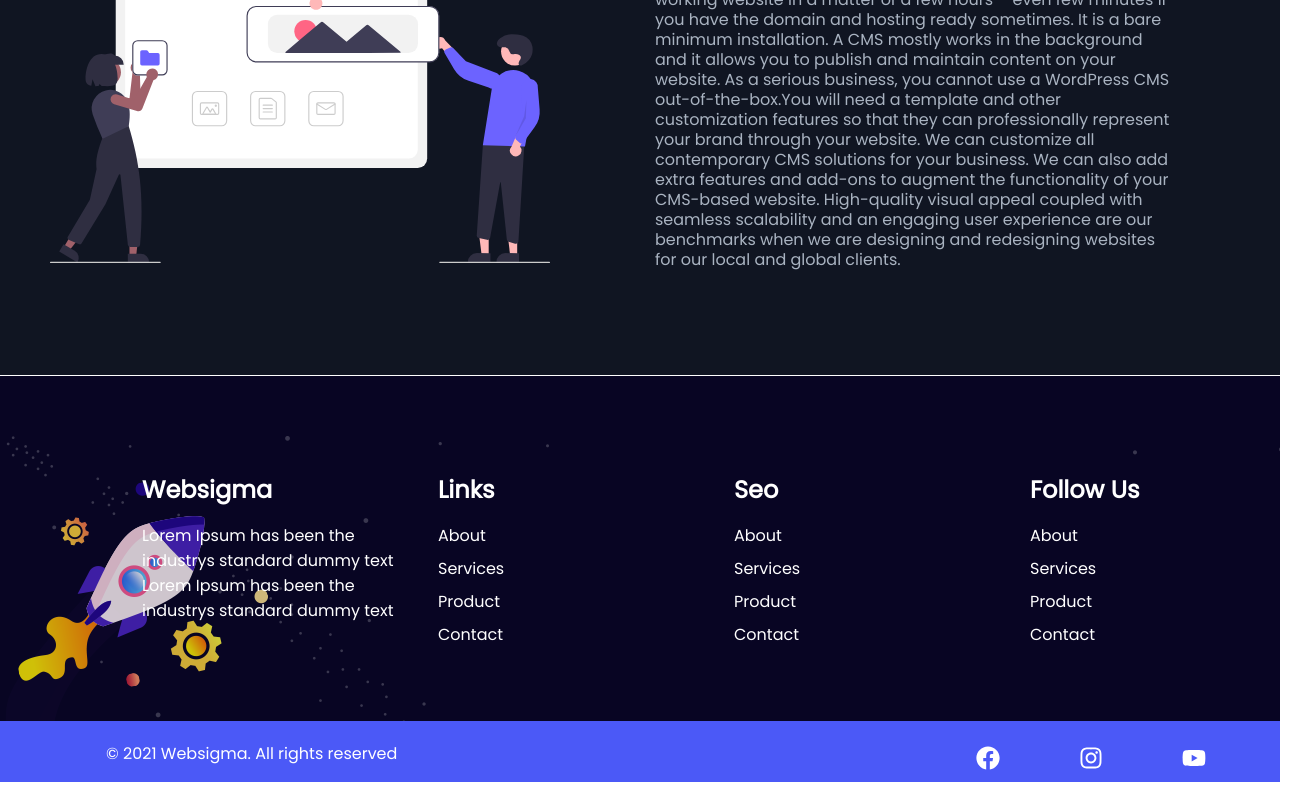
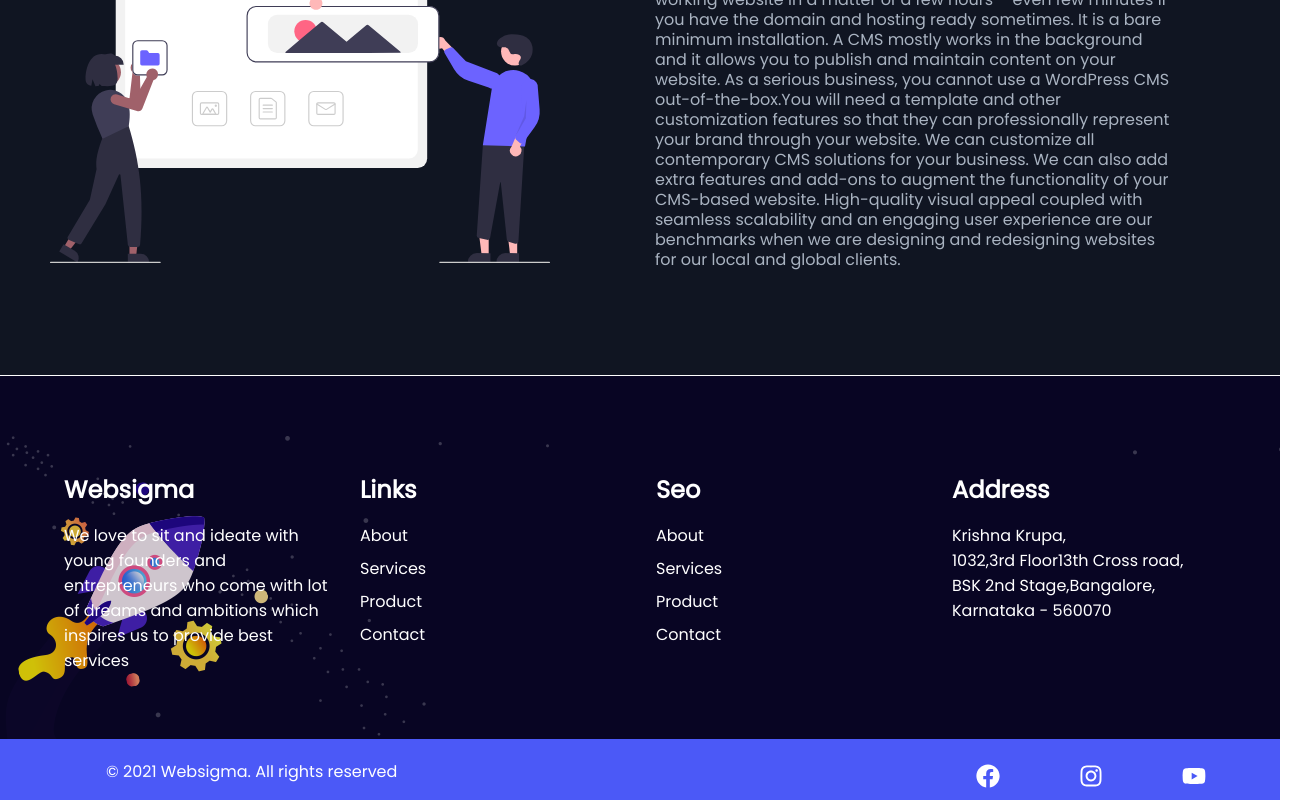
Before and after one commit to likitha0217/websigmanew, a React (Create React App) app: page /Website in a window 1280 px wide. Shown: the part 2616-3416 px from the top of the page, 1310 px wide, since content can reach past the window. Built offline with nearby package versions, Linux system fonts and the light colour scheme.

Commit message:
'changes'

```diff
--- a/src/components/Footer/Footer.js
+++ b/src/components/Footer/Footer.js
@@ -25,8 +25,8 @@ const Footer = () => {
                 <FooterLinkWrapper>
                 <FooterLinkItems>
                     <FooterLinkTitle>Websigma</FooterLinkTitle>
-                    Lorem Ipsum has been the industrys standard dummy text
-                    Lorem Ipsum has been the industrys standard dummy text
+
+We love to sit and ideate with young founders and entrepreneurs who come with lot of dreams and ambitions which inspires us to provide best services
 
                     </FooterLinkItems>
                     <FooterLinkItems>
@@ -44,11 +44,11 @@ const Footer = () => {
                      <FooterLink to='/'>Contact</FooterLink>
                     </FooterLinkItems>
                     <FooterLinkItems>
-                    <FooterLinkTitle>Follow Us</FooterLinkTitle>
-                     <FooterLink to='/'>About</FooterLink>
-                     <FooterLink to='/'>Services</FooterLink>
-                     <FooterLink to='/'>Product</FooterLink>
-                     <FooterLink to='/'>Contact</FooterLink>
+                    <FooterLinkTitle>Address</FooterLinkTitle>
+                    Krishna Krupa,<br/>
+1032,3rd Floor13th Cross road,<br/>
+BSK 2nd Stage,Bangalore,<br/>
+Karnataka - 560070
                     </FooterLinkItems>
 
                 </FooterLinkWrapper>
--- a/src/components/Footer/FooterElement.js
+++ b/src/components/Footer/FooterElement.js
@@ -58,7 +58,7 @@ justify-content: center;
 `
  export const FooterLinkWrapper = styled.div`
   display: flex;
-  margin-left: 156px;
+
   margin-bottom: 50px;
   @media screen and (max-width:768px){
    flex-direction:column;
--- a/src/components/ServiceType/ServiceTypeElement.js
+++ b/src/components/ServiceType/ServiceTypeElement.js
@@ -70,7 +70,7 @@ color: ${({lightServiceHead}) => (lightServiceHead ? '#a9b3c1' : '#1c2237')};
 export const ChooseSerTitle = styled.p`
 max-width: 600px;
 
-font-size: 30px;
+font-size: 29px;
 line-height: 35px;
 color: ${({lightSerTiitle}) => (lightSerTiitle ? '#a9b3c1' : '#1c2237')};
 
@@ -135,7 +135,7 @@ export const ServiceWhole = styled.div`
   margin-left:16px;
   margin-right: 10px;
   text-align:left;
-  width:350px;
+  width:330px;
   box-sizing: border-box;
   color: #fff;
 
--- a/src/pages/HomePage/Data.js
+++ b/src/pages/HomePage/Data.js
@@ -6,7 +6,7 @@ export const homeObjOne = {
     lightTextDesc:true,
     buttonLabel:'Get Started',
     topLine:'Marketing Agency',
-    heading:'Lorem Ipsum has been the industrys standard dummy text',
+    heading:'Best Marketing Agency Service Company Online Today!',
     description:'Lorem Ipsum has been the industrys standard dummy text ever since the 1500s, when an unknown printer took a galley of type and scrambled it to make a type specimen book. It has survived not only five centuries ',
     primary:true,
     img:require('../../images/svg2.svg').default,
@@ -35,7 +35,7 @@ export const homeObjService = {
     lightSerLine:true,
     lightSerHead:true,
     sertopLine:'Why Choose Us',
-    serHeading:'We Offer a Full Range of Digital Marketing Services!'
+    serHeading:'We Do Awesome Services For Our Clients!'
 
 
 };
```
